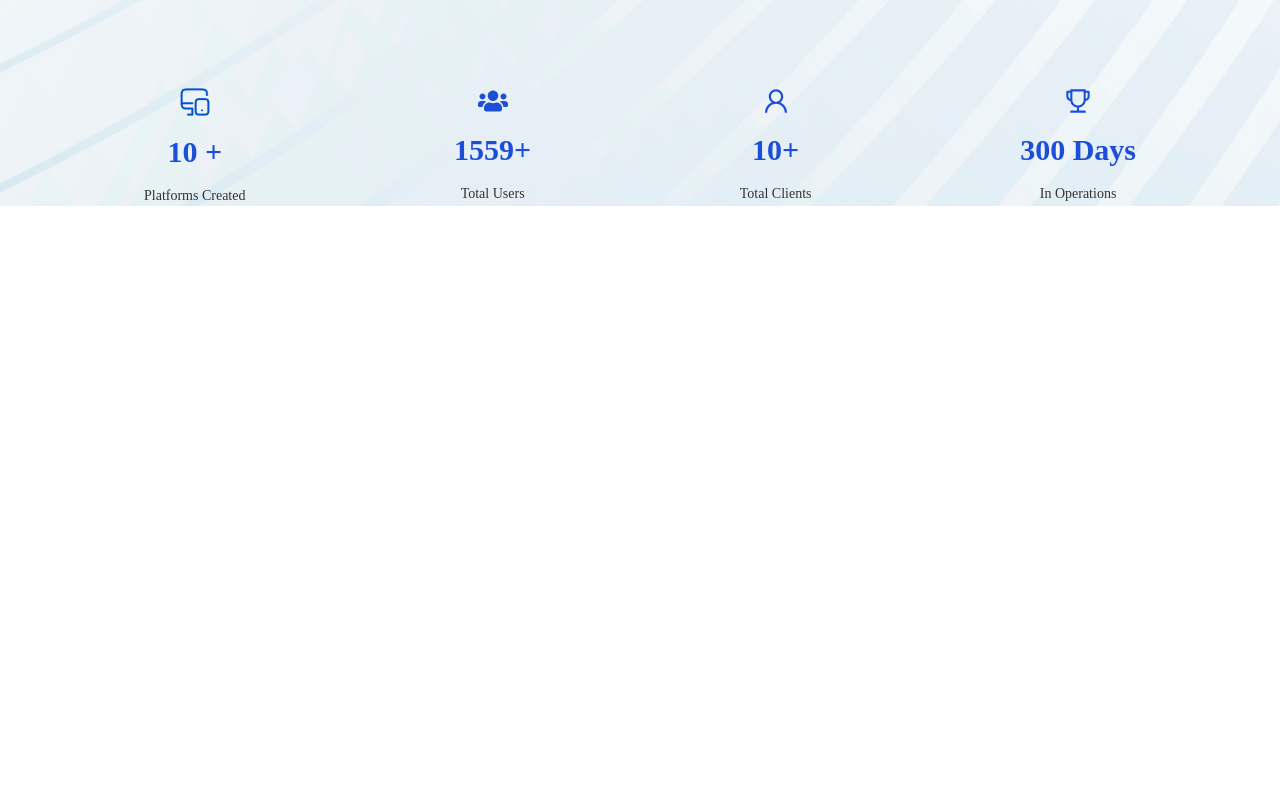
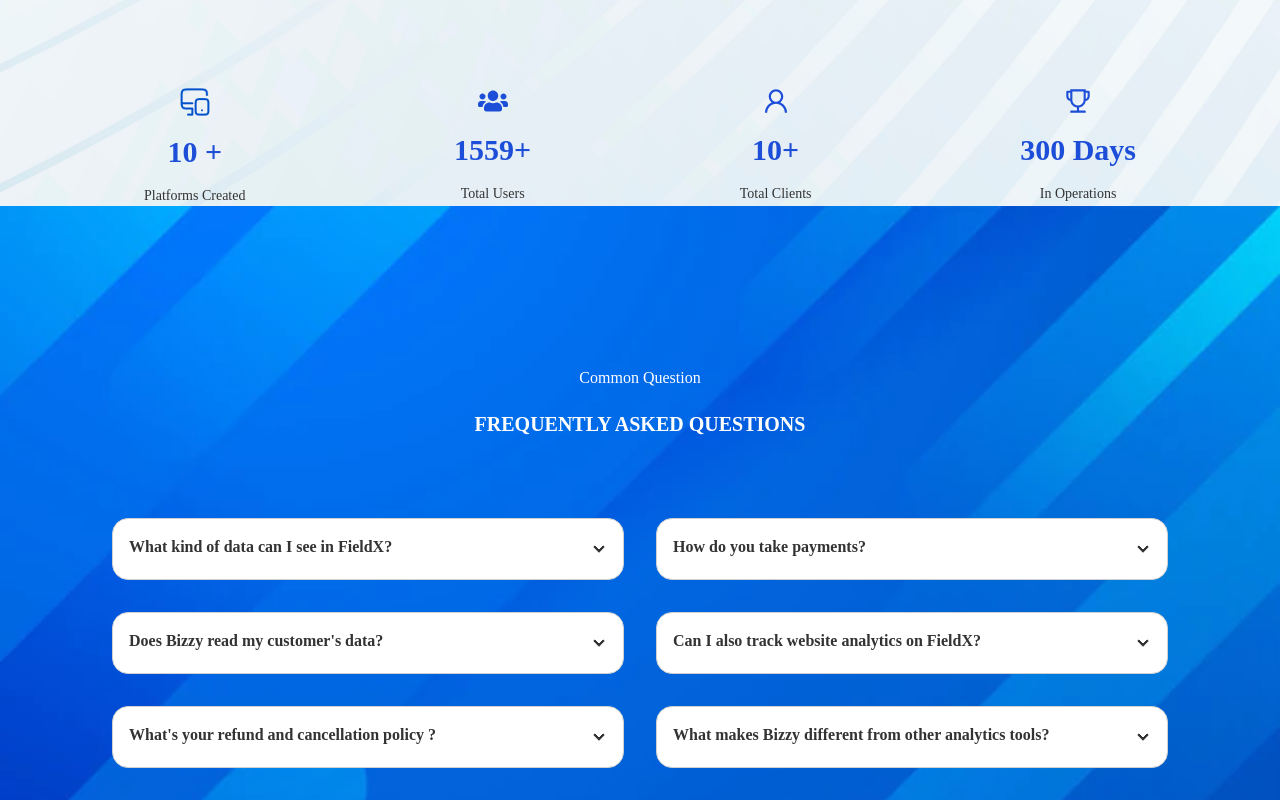
Before and after one commit to Mahbub-Sajon/MAACTASK, a React (Create React App) app: page / in a window 1280 px wide. Shown: the part 2579-3379 px from the top of the page. Before the commit the page ends 2785 px from the top, so only its background shows below. Built offline with nearby package versions, Linux system fonts and the light colour scheme.

Commit message:
accordian added

```diff
--- /dev/null
+++ b/src/Pages/Components/Faq/Faq.js
@@ -0,0 +1,75 @@
+import React from 'react';
+
+const Faq = () => {
+    return (
+        <div className='pt-8'>
+            <div className='text-white text-center font-manrope'>
+                <p className='mb-5 mt-32'>Common Question</p>
+                <h2 className='font-bold text-xl mb-20'>FREQUENTLY ASKED QUESTIONS</h2>
+            </div>
+
+
+            <div className='flex justify-center mr-28 ml-28'>
+                <div className='mr-4'>
+                    <div tabindex="0" className=" mb-8 collapse collapse-arrow border border-base-300 bg-base-100 rounded-box">
+                        <div class="collapse-title font-bold font-manrope ">
+                            What kind of data can I see in FieldX?
+                        </div>
+                        <div class="collapse-content">
+                            <p className='text-sm font-manrope'>Quis nostrud exercitation ullamco laboris nisi ut aliquip ex ea commodo consequat. Duis aute irure dolor in voluptate.</p>
+                        </div>
+                    </div>
+                    <div tabindex="0" className=" mb-8 collapse collapse-arrow border border-base-300 bg-base-100 rounded-box">
+                    <div class="collapse-title font-bold font-manrope ">
+                           Does Bizzy read my customer's data?
+                        </div>
+                        <div class="collapse-content">
+                        <p className='text-sm font-manrope'>Quis nostrud exercitation ullamco laboris nisi ut aliquip ex ea commodo consequat. Duis aute irure dolor in voluptate.</p>
+                        </div>
+                    </div>
+                    <div tabindex="0" className="mb-8 collapse collapse-arrow border border-base-300 bg-base-100 rounded-box">
+                    <div class="collapse-title font-bold font-manrope ">
+                            What's your refund and cancellation policy ?
+                        </div>
+                        <div class="collapse-content">
+                        <p className='text-sm font-manrope'>Quis nostrud exercitation ullamco laboris nisi ut aliquip ex ea commodo consequat. Duis aute irure dolor in voluptate.</p>
+                        </div>
+                    </div>
+                </div>
+
+
+                <div className='ml-4'>
+                    <div tabindex="0" className="mb-8 collapse collapse-arrow border border-base-300 bg-base-100 rounded-box">
+                    <div class="collapse-title font-bold font-manrope ">
+                            How do you take payments?
+                        </div>
+                        <div class="collapse-content">
+                        <p className='text-sm font-manrope'>Quis nostrud exercitation ullamco laboris nisi ut aliquip ex ea commodo consequat. Duis aute irure dolor in voluptate.</p>
+                        </div>
+                    </div>
+                    <div tabindex="0" className="mb-8 collapse collapse-arrow border border-base-300 bg-base-100 rounded-box">
+                    <div class="collapse-title font-bold font-manrope ">
+                            Can I also track website analytics on FieldX?
+                        </div>
+                        <div class="collapse-content">
+                        <p className='text-sm font-manrope'>Quis nostrud exercitation ullamco laboris nisi ut aliquip ex ea commodo consequat. Duis aute irure dolor in voluptate.</p>
+                        </div>
+                    </div>
+                    <div tabindex="0" className="mb-8 collapse collapse-arrow border border-base-300 bg-base-100 rounded-box">
+                    <div class="collapse-title font-bold font-manrope ">
+                            What makes Bizzy different from other analytics tools?
+                        </div>
+                        <div class="collapse-content">
+                        <p className='text-sm font-manrope'>Quis nostrud exercitation ullamco laboris nisi ut aliquip ex ea commodo consequat. Duis aute irure dolor in voluptate.</p>
+                        </div>
+                    </div>
+                </div>
+
+            </div>
+
+
+        </div>
+    );
+};
+
+export default Faq;
--- a/src/Pages/Home/Home.js
+++ b/src/Pages/Home/Home.js
@@ -5,6 +5,8 @@
 import Tab from '../Components/Tab/Tab';
 import Feature from '../Components/Feature/Feature';
 import About from '../Components/About/About';
+import Faq from '../Components/Faq/Faq';
+import bg2 from '../../img/bg2.png'
 
 const Home = () => {
     return (
@@ -23,7 +25,15 @@
             backgroundImage: `url(${ bg })`,
         }}>
        <About ></About>
+
        </div>
+      <div style={{
+            backgroundImage: `url(${ bg2 })`,
+            backgroundRepeat: 'no-repeat',
+            backgroundSize:'cover'
+        }}>
+      <Faq></Faq>
+      </div>
        </div>
     );
 };
```
Also changed, not shown: src/img/bg2.png (added).
